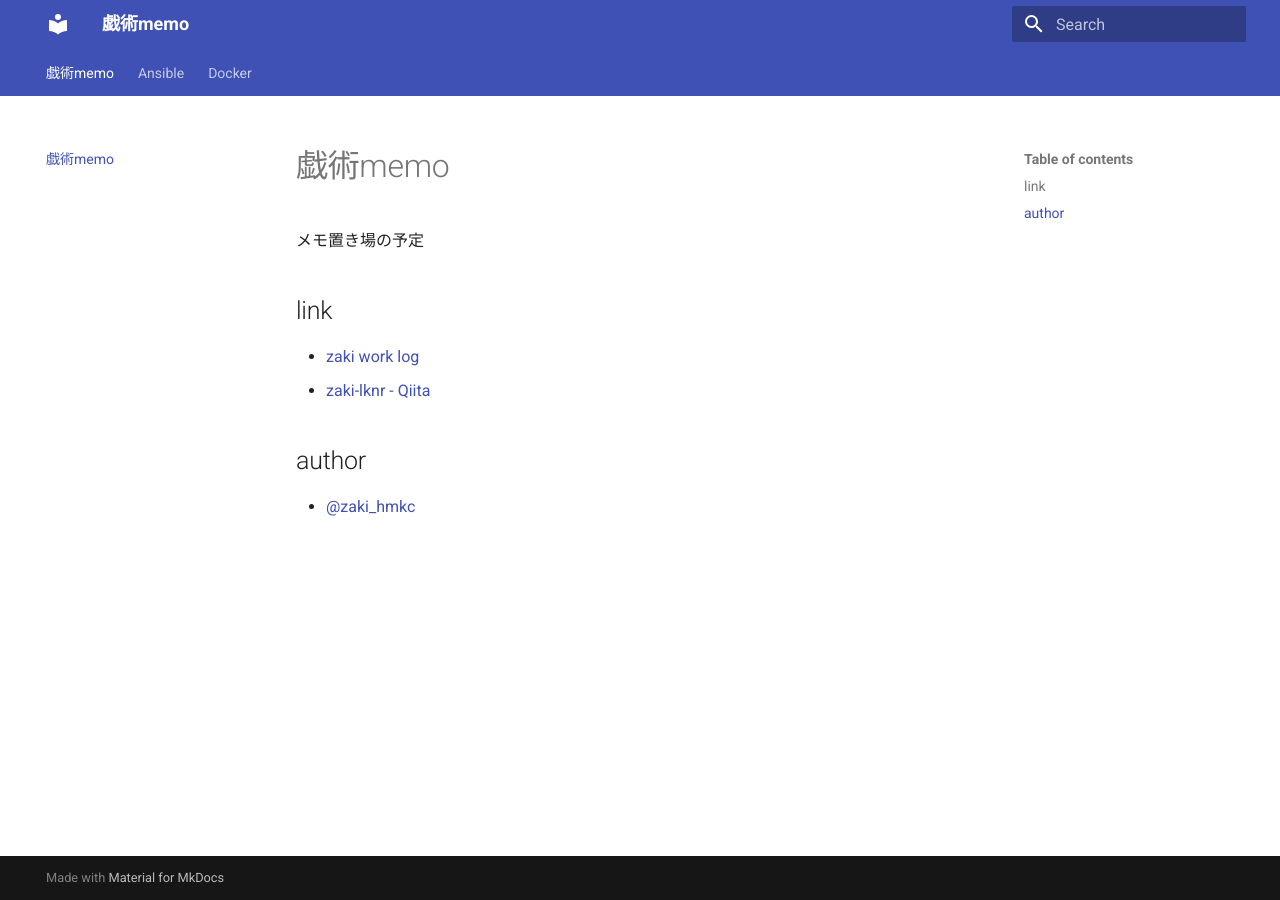
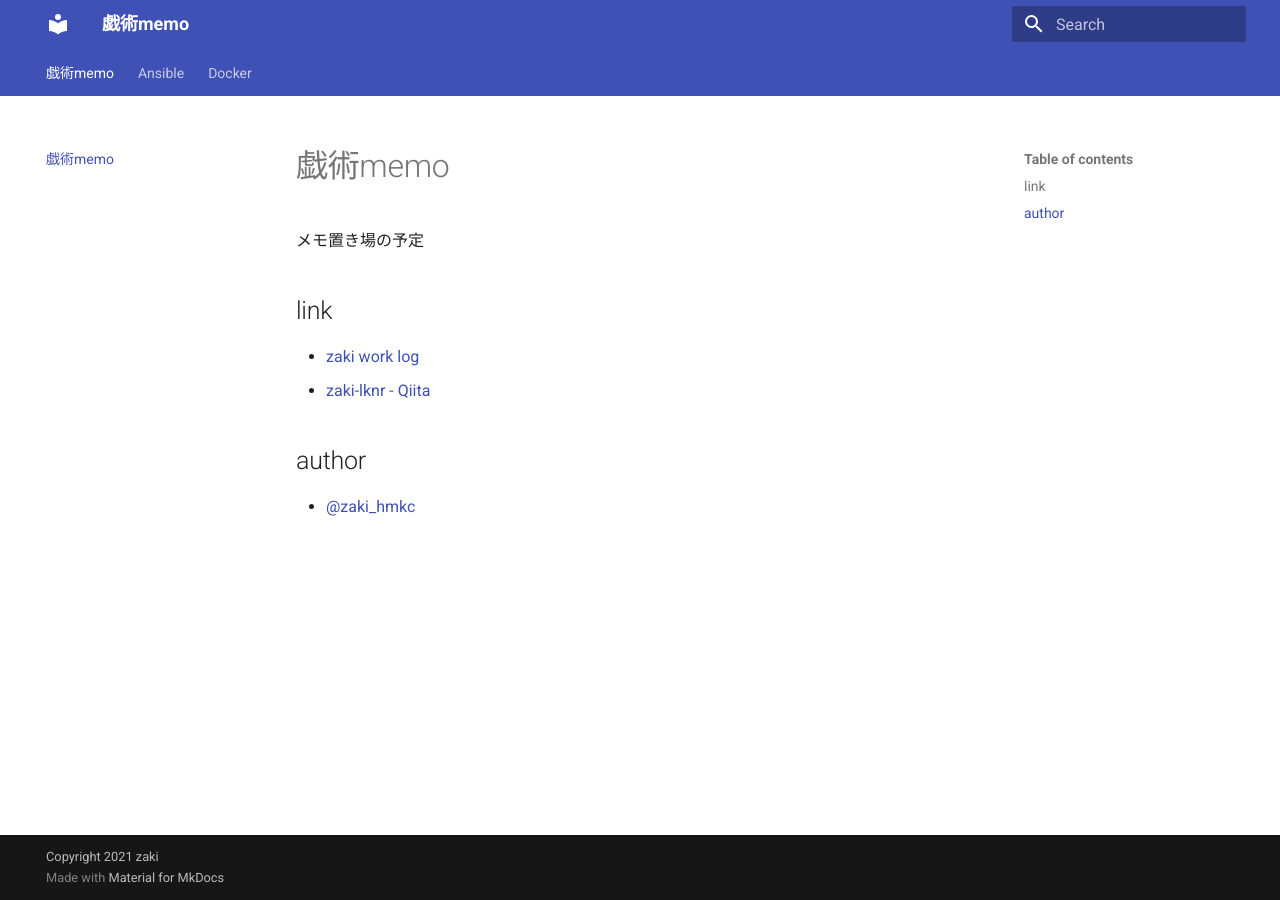
Before and after one commit to zaki-lknr/docs, an MkDocs documentation site: the page built from docs/index.md, in a window 1280 px wide. Built offline with MkDocs 1.6.1 and Material for MkDocs 9.7.7, drawn with Linux system fonts in a browser that asks for light colours.

Commit message:
add: author/copyright

```diff
--- a/mkdocs.yml
+++ b/mkdocs.yml
@@ -1,4 +1,6 @@
 site_name: 戯術memo
+site_author: zaki
+copyright: Copyright 2021 zaki
 theme:
   name: material
   features:
```
